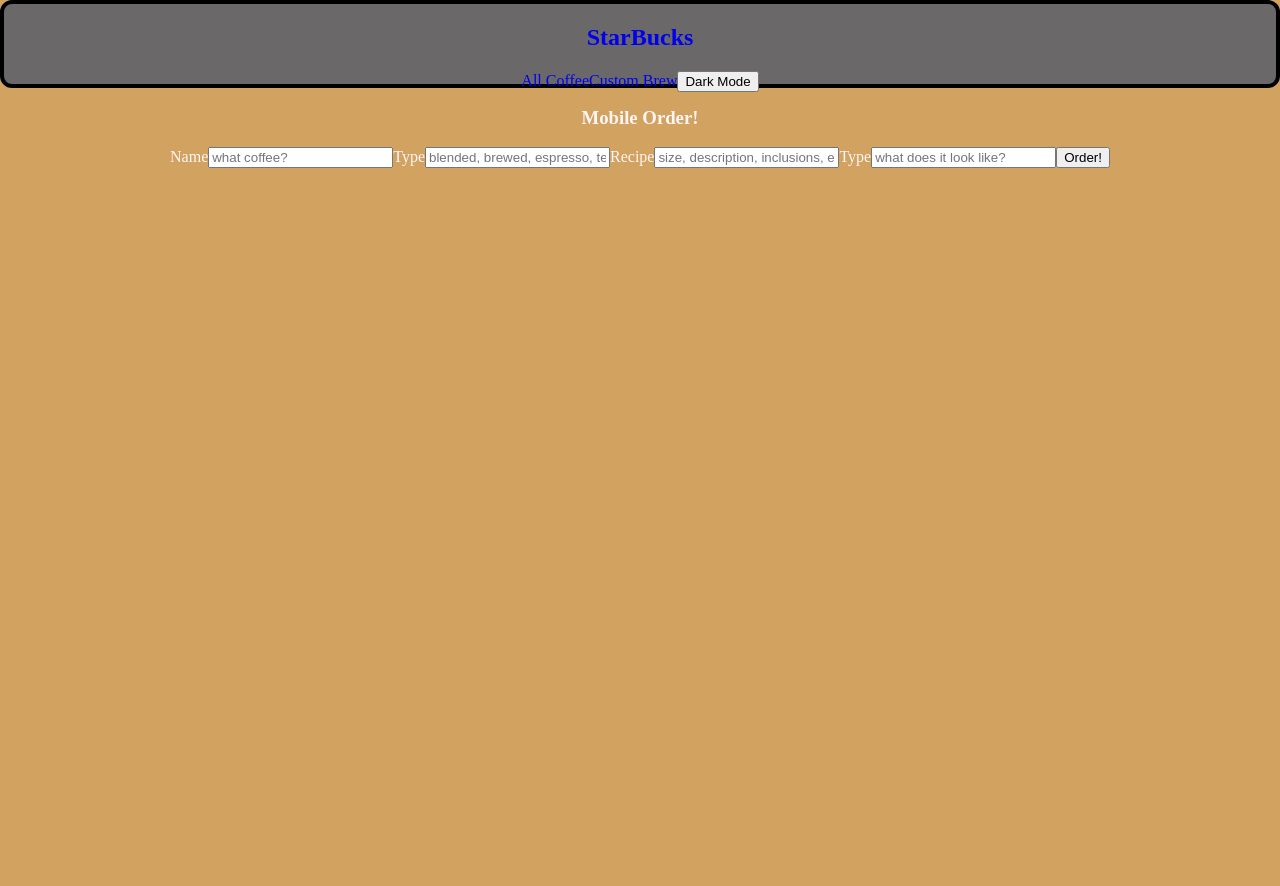
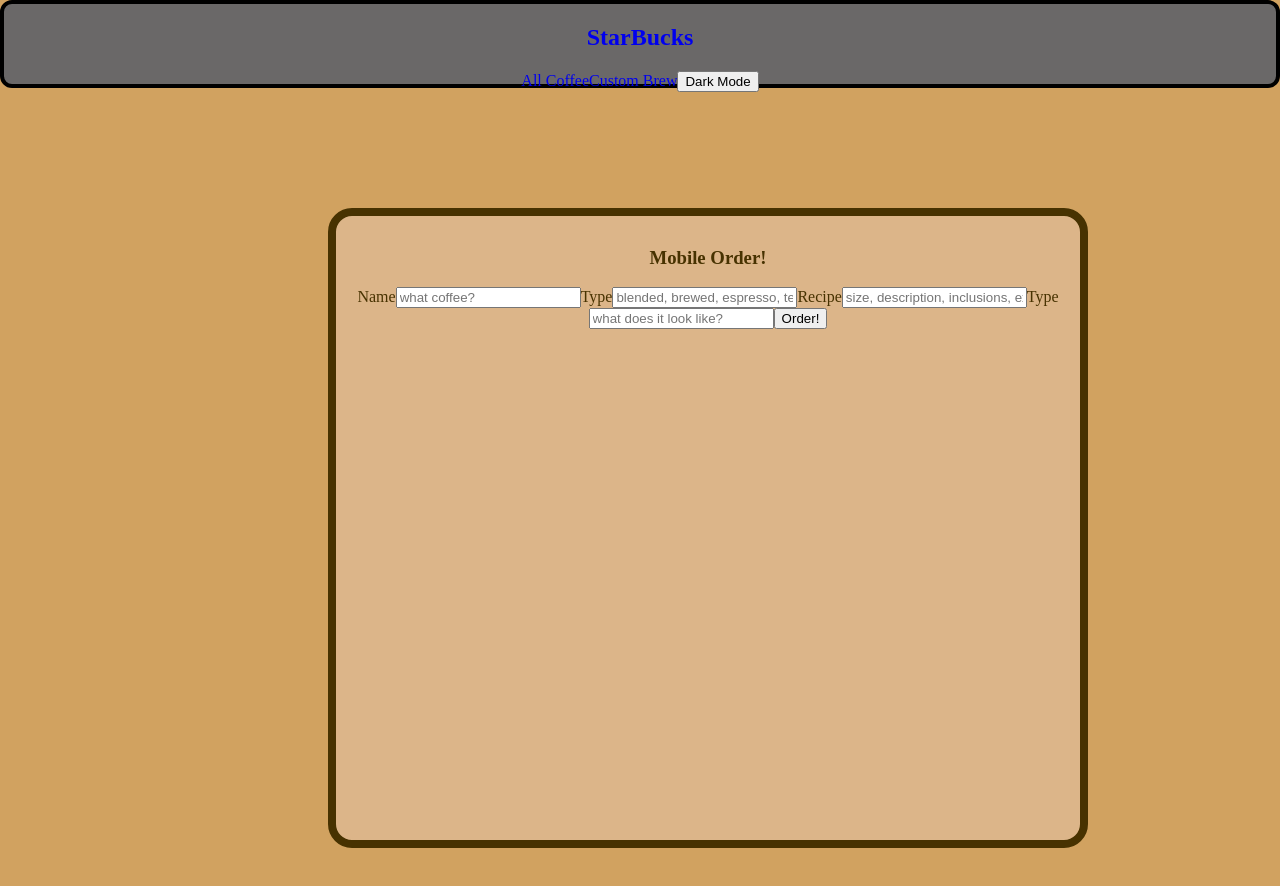
Before and after one commit to JamesSalcedo001/React-Project, a React (Create React App) app: page /coffee/new in a window 1280 px wide. Shown: the top 886 px of the page. Built offline with nearby package versions, Linux system fonts and the light colour scheme; data requests are answered from the project's data file.

Commit message:
added css to form component, changed background color, border, text color, margins to center to the page, and changes to height and width

```diff
--- a/src/App.css
+++ b/src/App.css
@@ -63,3 +63,15 @@
   width: 310px;
   height: 310px;
 }
+
+.form {
+  background-color: rgb(220, 181, 137);
+  flex-direction: column;
+  width: 95vh;
+  height: 80vh;
+  border-radius: 3vh;
+  margin: 15vh 41vh;
+  padding: 1.5vh;
+  color: rgb(71, 50, 1);
+  border: 1vh solid rgb(71, 50, 1);
+}
--- a/src/Form.js
+++ b/src/Form.js
@@ -46,7 +46,7 @@
     return (
         <div className="formDiv">
             <section>
-                <form onSubmit={submit} autoComplete="off">
+                <form onSubmit={submit} autoComplete="off" className="form">
                     <h3>Mobile Order!</h3>
                     <label htmlFor="name">Name</label>
                     <input type="text" onChange={changeHandler} name="name" value={formData.name} placeholder="what coffee?"/>
```
